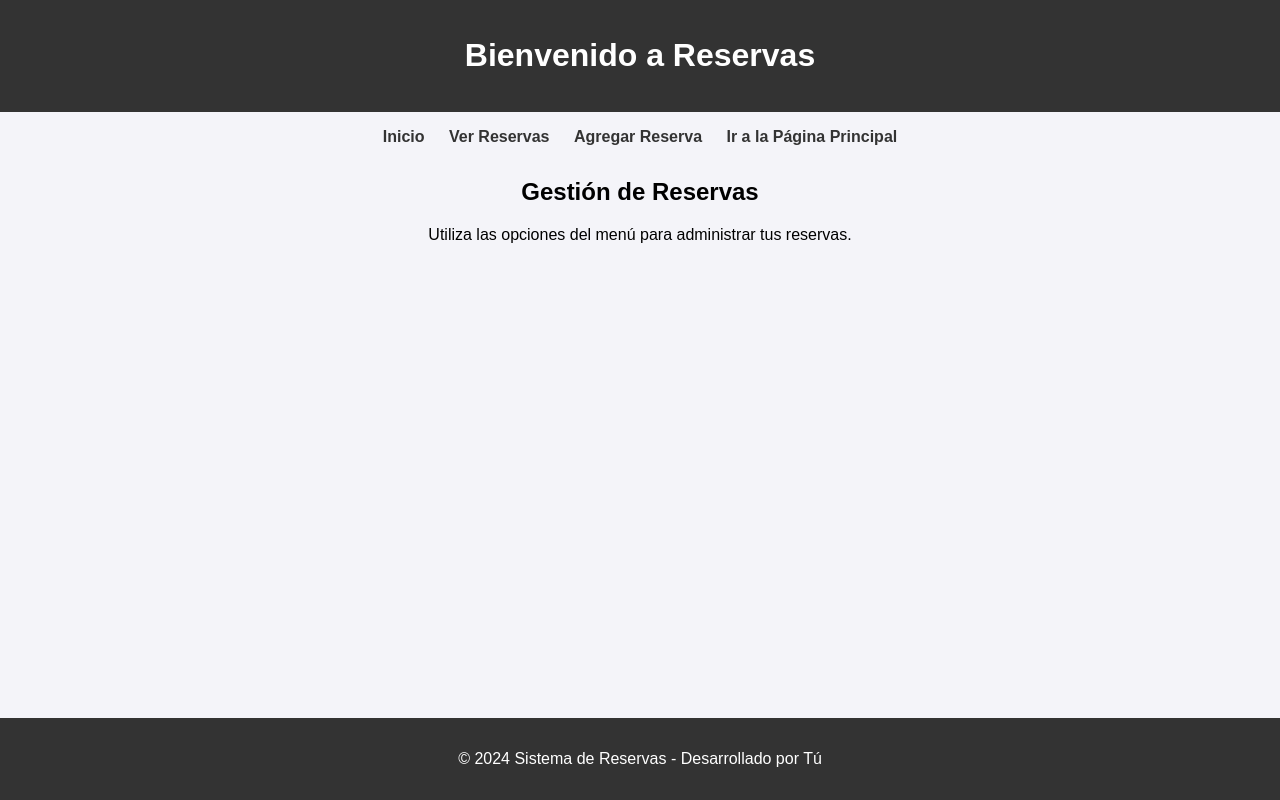
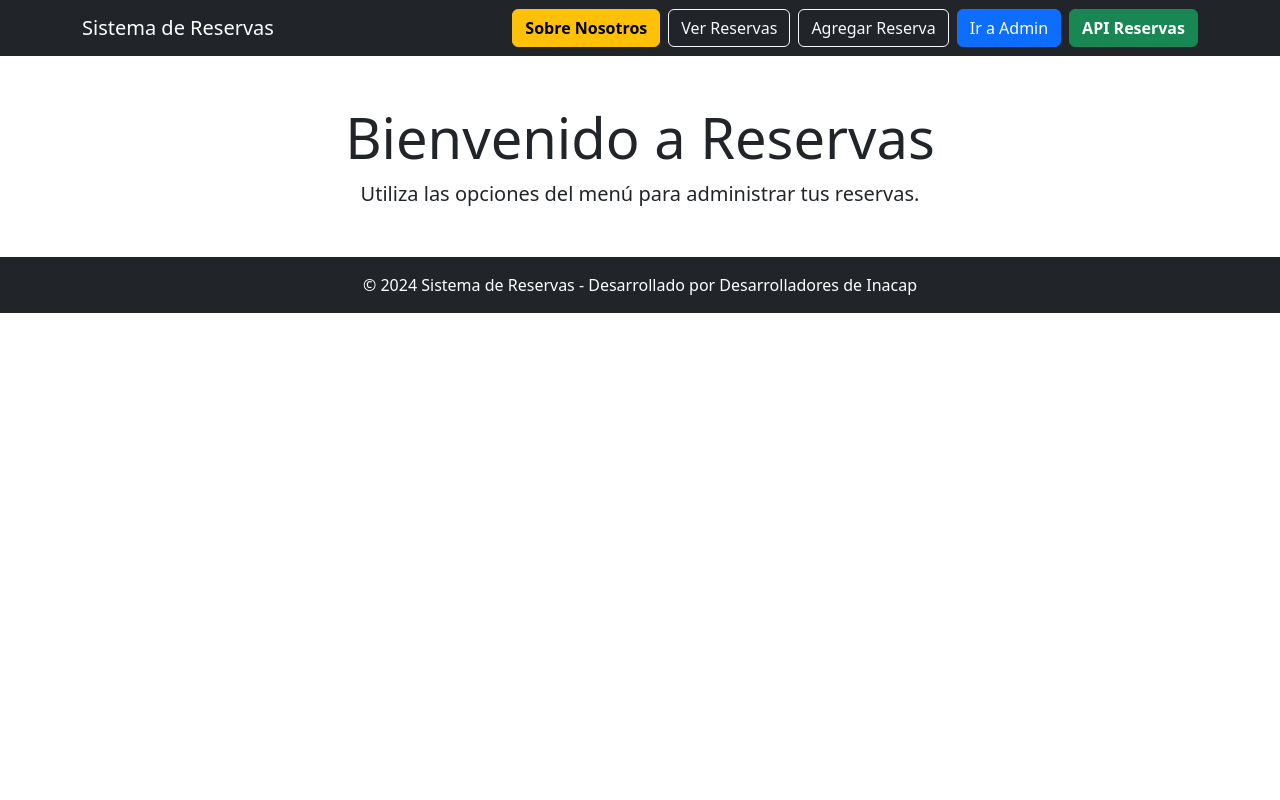
Before and after one commit to Willian10-10/EVA4_FINAL, a Django app: page / in a window 1280 px wide. Run offline with Django 5.2, Linux system fonts and the light colour scheme.

Commit message:
Ultimando detalles

```diff
--- a/EVA4_FINAL/urls.py
+++ b/EVA4_FINAL/urls.py
@@ -21,7 +21,7 @@ from reservasAPP import views
 
 urlpatterns = [
     path('admin/', admin.site.urls),
-    path('reservas/', include('reservasAPP.urls')),  # Enlaza las URLs de la app reservasAPP
-    path('api/', include('reservasAPP.api_urls')),  # Enlaza las URLs de la API (si la tienes separada)
-    path('', views.index, name='index'),  # Página principal
+    path('reservas/', include('reservasAPP.urls')),
+    path('api/', include('reservasAPP.api_urls')),
+    path('', views.index, name='index'),
 ]
--- a/reservasAPP/templates/index.html
+++ b/reservasAPP/templates/index.html
@@ -4,62 +4,58 @@
     <meta charset="UTF-8">
     <meta name="viewport" content="width=device-width, initial-scale=1.0">
     <title>Reservas - Página Principal</title>
-    <style>
-        body {
-            font-family: Arial, sans-serif;
-            background-color: #f4f4f9;
-            margin: 0;
-            padding: 0;
-        }
-        header {
-            background-color: #333;
-            color: #fff;
-            text-align: center;
-            padding: 1rem 0;
-        }
-        nav {
-            margin: 1rem;
-            text-align: center;
-        }
-        nav a {
-            margin: 0 10px;
-            text-decoration: none;
-            color: #333;
-            font-weight: bold;
-        }
-        section {
-            text-align: center;
-            margin: 2rem;
-        }
-        footer {
-            background-color: #333;
-            color: #fff;
-            text-align: center;
-            padding: 1rem 0;
-            position: fixed;
-            bottom: 0;
-            width: 100%;
-        }
-    </style>
+    <!-- Bootstrap CSS -->
+    <link href="https://cdn.jsdelivr.net/npm/bootstrap@5.3.0/dist/css/bootstrap.min.css" rel="stylesheet">
 </head>
 <body>
-    <header>
-        <h1>Bienvenido a Reservas</h1>
-    </header>
-    <nav>
-        <a href="{% url 'index' %}">Inicio</a>
-        <a href="{% url 'listar_reservas' %}">Ver Reservas</a>
-        <a href="{% url 'crear_reserva' %}">Agregar Reserva</a>
-        <a href="{% url 'landing_page' %}" class="btn btn-primary">Ir a la Página Principal</a>
+    <!-- Navbar -->
+    <nav class="navbar navbar-expand-lg navbar-dark bg-dark">
+        <div class="container">
+            <a class="navbar-brand" href="{% url 'index' %}">Sistema de Reservas</a>
+            <button class="navbar-toggler" type="button" data-bs-toggle="collapse" data-bs-target="#navbarNav" aria-controls="navbarNav" aria-expanded="false" aria-label="Menú de navegación">
+                <span class="navbar-toggler-icon"></span>
+            </button>
+            <div class="collapse navbar-collapse" id="navbarNav">
+                <ul class="navbar-nav ms-auto">
+                    <!-- Botón Página Principal -->
+                    <li class="nav-item me-2">
+                        <a class="btn btn-warning fw-bold" href="{% url 'landing_page' %}">Sobre Nosotros</a>
+                    </li>
+                    <!-- Botón Ver Reservas -->
+                    <li class="nav-item me-2">
+                        <a class="btn btn-outline-light" href="{% url 'listar_reservas' %}">Ver Reservas</a>
+                    </li>
+                    <!-- Botón Agregar Reserva -->
+                    <li class="nav-item me-2">
+                        <a class="btn btn-outline-light" href="{% url 'crear_reserva' %}">Agregar Reserva</a>
+                    </li>
+                    <!-- Botón Ir a Admin -->
+                    <li class="nav-item me-2">
+                        <a class="btn btn-primary" href="/admin/">Ir a Admin</a>
+                    </li>
+                    <!-- Botón API Reservas -->
+                    <li class="nav-item">
+                        <a class="btn btn-success fw-bold" href="{% url 'api_reservas_list' %}" target="_blank">API Reservas</a>
+                    </li>
+                </ul>
+            </div>
+        </div>
+    </nav>
 
+    <!-- Contenido Principal -->
+    <div class="container text-center mt-5">
+        <h1 class="display-4">Bienvenido a Reservas</h1>
+        <p class="lead">Utiliza las opciones del menú para administrar tus reservas.</p>
+    </div>
 
-    </nav>
-    <section>
-        <h2>Gestión de Reservas</h2>
-        <p>Utiliza las opciones del menú para administrar tus reservas.</p>
-    </section>
-    <footer>
-        <p>© 2024 Sistema de Reservas - Desarrollado por Tú</p>
+    <!-- Footer -->
+    <footer class="bg-dark text-white text-center py-3 mt-5">
+        <div class="container">
+            <p class="mb-0">© 2024 Sistema de Reservas - Desarrollado por Desarrolladores de Inacap</p>
+        </div>
     </footer>
+
+    <!-- Bootstrap JS -->
+    <script src="https://cdn.jsdelivr.net/npm/bootstrap@5.3.0/dist/js/bootstrap.bundle.min.js"></script>
 </body>
 </html>
--- a/reservasAPP/templates/landing_page.html
+++ b/reservasAPP/templates/landing_page.html
@@ -85,7 +85,7 @@
     <header class="hero-section text-center">
         <h1>Bienvenidos al Restaurante Local</h1>
         <p>Una experiencia culinaria única para ti y tus seres queridos</p>
-        <a href="{% url 'reservas' %}" class="btn btn-primary">Ir a las Reservas</a>
+        <a href="{% url 'index' %}" class="btn btn-primary">Volver al sistema de Reservas</a>
     </header>
 
     <!-- Acerca de Nosotros -->
--- a/reservasAPP/templates/listar_reservas.html
+++ b/reservasAPP/templates/listar_reservas.html
@@ -100,7 +100,7 @@
         </table>
 
         <div class="text-center">
-            <a href="{% url 'index' %}" class="btn-inicio">Volver al Inicio</a>
+            <a href="{% url 'index' %}" class="btn-inicio">Volver al Sistema de reservas</a>
         </div>
     </div>
 
```
Also changed, not shown: reservasAPP/templates/crear_reserva.html (+57 -27 lines).
